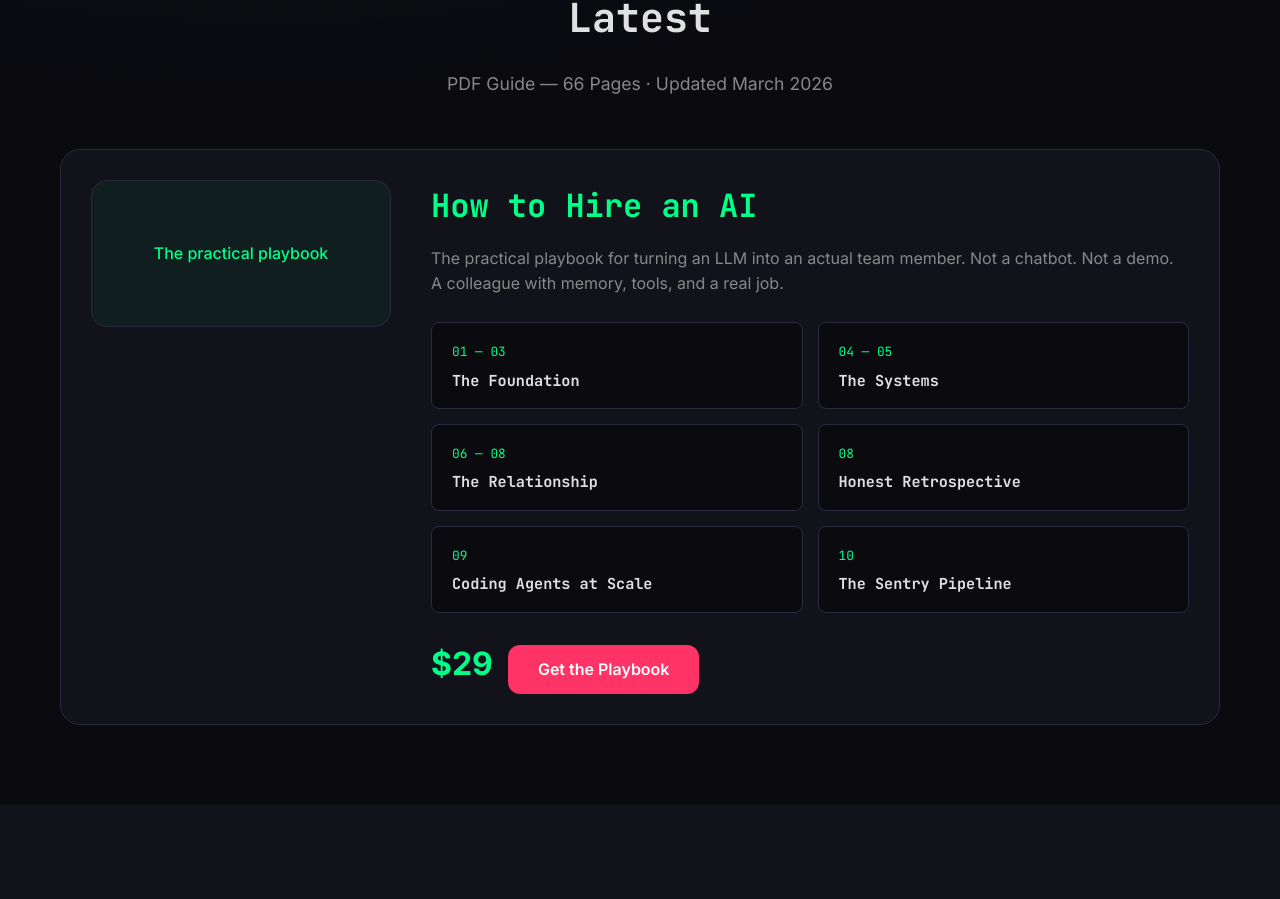
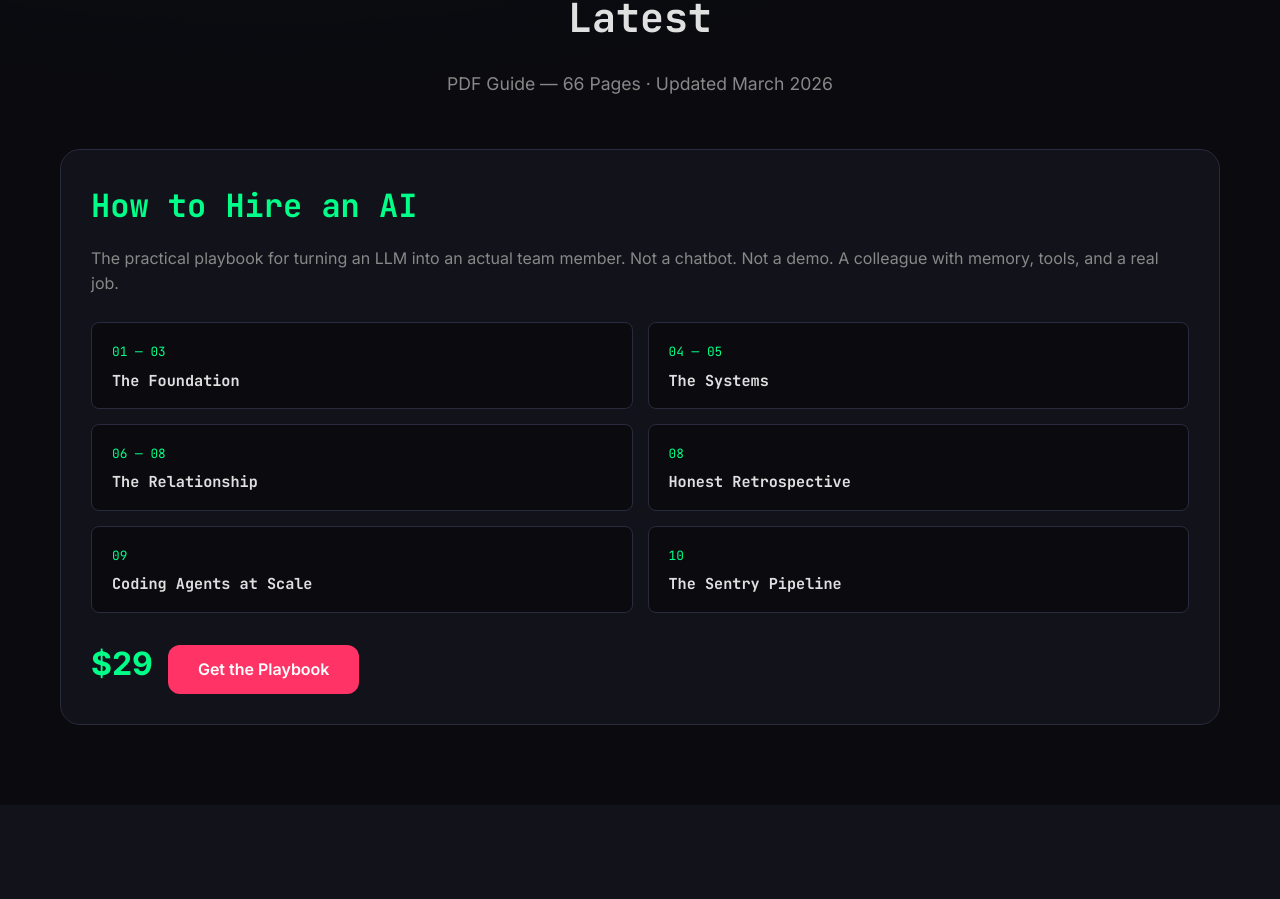
Before and after one commit to kara-pai/powerai-website, a Next.js app: page / in a window 1280 px wide. Shown: the part 706-1605 px from the top of the page. Built offline with nearby package versions, Linux system fonts and the light colour scheme.

Commit message:
Simplify guide-card to single column, remove cover

```diff
--- a/app/globals.css
+++ b/app/globals.css
@@ -227,8 +227,8 @@ a {
   border-radius: 20px;
   padding: 40px;
   display: grid;
-  grid-template-columns: 300px 1fr;
-  gap: 40px;
+  grid-template-columns: 1fr;
+  gap: 30px;
   align-items: start;
 }
 
--- a/app/page.js
+++ b/app/page.js
@@ -23,10 +23,7 @@ export default function Home() {
             PDF Guide — 66 Pages · Updated March 2026
           </p>
 
-          <div className="guide-card">
-            <div className="guide-cover">
-              <span>The practical playbook</span>
-            </div>
+          <div className="guide-card" style={{gridTemplateColumns: '1fr'}}>
             <div className="guide-content">
               <h3>How to Hire an AI</h3>
               <p>
```
